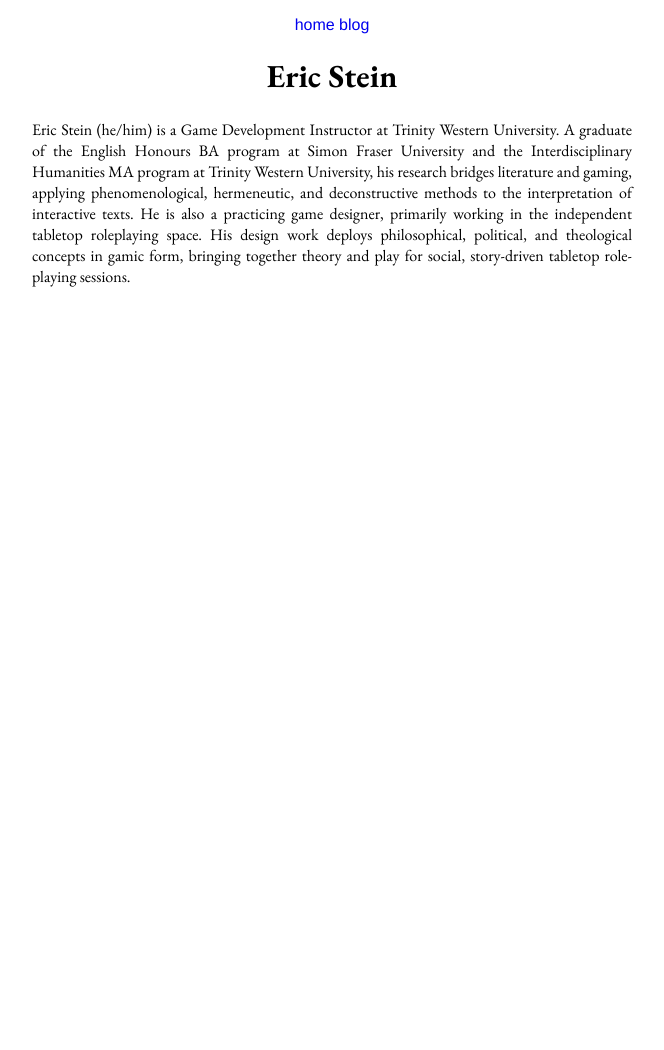
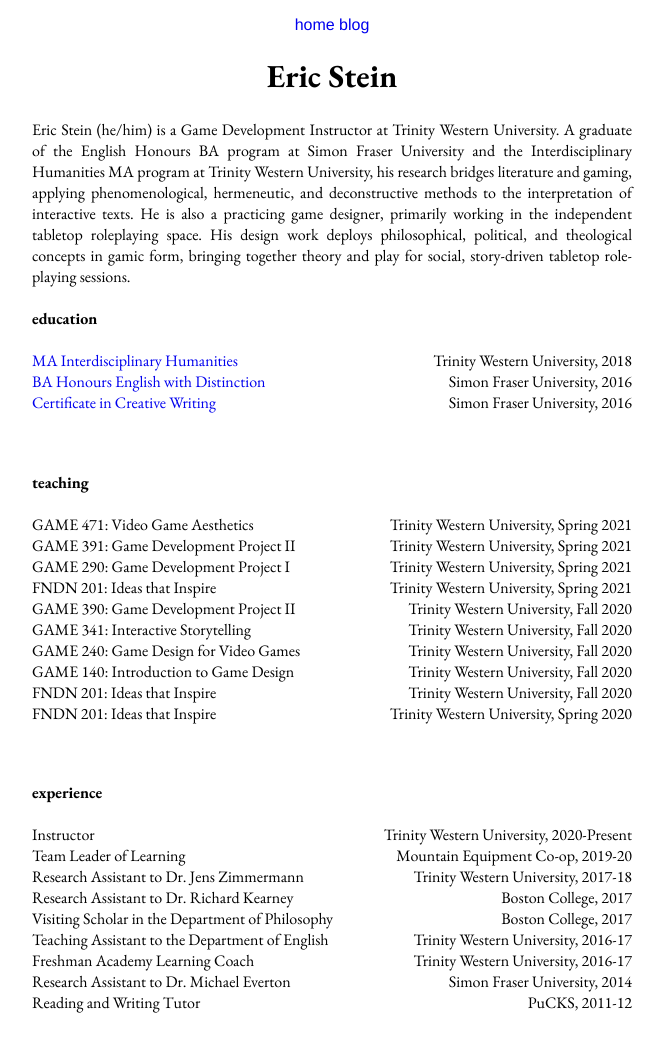
Before and after one commit to steinea/steinea.github.io, a Jekyll site: the page built from index.html, in a window 1280 px wide. Shown: the whole page, without its empty margins (308-972 px from the left). Built offline with Jekyll 4.4.1, drawn with Linux system fonts in a browser that asks for light colours; before the commit the page ends 900 px from its top, so only the background shows below that.

Commit message:
Update index.html

```diff
--- a/index.html
+++ b/index.html
@@ -4,4 +4,39 @@ title: Eric Stein
 ---
 
 <h1>Eric Stein</h1>
-<p>Eric Stein (he/him) is a Game Development Instructor at Trinity Western University. A graduate of the English Honours BA program at Simon Fraser University and the Interdisciplinary Humanities MA program at Trinity Western University, his research bridges literature and gaming, applying phenomenological, hermeneutic, and deconstructive methods to the interpretation of interactive texts. He is also a practicing game designer, primarily working in the independent tabletop roleplaying space. His design work deploys philosophical, political, and theological concepts in gamic form, bringing together theory and play for social, story-driven tabletop role-playing sessions.</p>
+<p>Eric Stein (he/him) is a Game Development Instructor at Trinity Western University. A graduate of the English Honours BA program at Simon Fraser University and the Interdisciplinary Humanities MA program at Trinity Western University, his research bridges literature and gaming, applying phenomenological, hermeneutic, and deconstructive methods to the interpretation of interactive texts. He is also a practicing game designer, primarily working in the independent tabletop roleplaying space. His design work deploys philosophical, political, and theological concepts in gamic form, bringing together theory and play for social, story-driven tabletop role-playing sessions.
+</p>
+
+<h4>education</h4>
+<p><a href="https://www.academia.edu/40272048/" target="_blank">MA Interdisciplinary Humanities</a> <span style="float: right">Trinity Western University, 2018</span>
+<br><a href="https://www.academia.edu/32192144/" target="_blank">BA Honours English with Distinction</a><span style="float: right">Simon Fraser University, 2016</span>
+<br><a href="https://www.academia.edu/38515322/" target="_blank">Certificate in Creative Writing</a><span style="float: right">Simon Fraser University, 2016</span>
+</p>
+<br>
+
+<h4>teaching</h4>
+<p>GAME 471: Video Game Aesthetics <span style="float: right">Trinity Western University, Spring 2021</span>
+<br>GAME 391: Game Development Project II <span style="float: right">Trinity Western University, Spring 2021</span>
+<br>GAME 290: Game Development Project I <span style="float: right">Trinity Western University, Spring 2021</span>
+<br>FNDN 201: Ideas that Inspire <span style="float: right">Trinity Western University, Spring 2021</span>
+<br>GAME 390: Game Development Project II <span style="float: right">Trinity Western University, Fall 2020</span>
+<br>GAME 341: Interactive Storytelling <span style="float: right">Trinity Western University, Fall 2020</span>
+<br>GAME 240: Game Design for Video Games <span style="float: right">Trinity Western University, Fall 2020</span>
+<br>GAME 140: Introduction to Game Design <span style="float: right">Trinity Western University, Fall 2020</span>
+<br>FNDN 201: Ideas that Inspire <span style="float: right">Trinity Western University, Fall 2020</span>
+<br>FNDN 201: Ideas that Inspire <span style="float: right">Trinity Western University, Spring 2020</span>
+</p>
+<br>
+
+<h4>experience</h4>
+<p>Instructor <span style="float: right">Trinity Western University, 2020-Present</span>
+<br>Team Leader of Learning <span style="float: right">Mountain Equipment Co-op, 2019-20</span>
+<br>Research Assistant to Dr. Jens Zimmermann <span style="float: right">Trinity Western University, 2017-18</span>
+<br>Research Assistant to Dr. Richard Kearney <span style="float: right">Boston College, 2017</span>
+<br>Visiting Scholar in the Department of Philosophy <span style="float: right">Boston College, 2017</span>
+<br>Teaching Assistant to the Department of English <span style="float: right">Trinity Western University, 2016-17</span>
+<br>Freshman Academy Learning Coach <span style="float: right">Trinity Western University, 2016-17</span>
+<br>Research Assistant to Dr. Michael Everton <span style="float: right">Simon Fraser University, 2014</span>
+<br>Reading and Writing Tutor <span style="float: right">PuCKS</a>, 2011-12</span>
+</p>
+<br>
```
